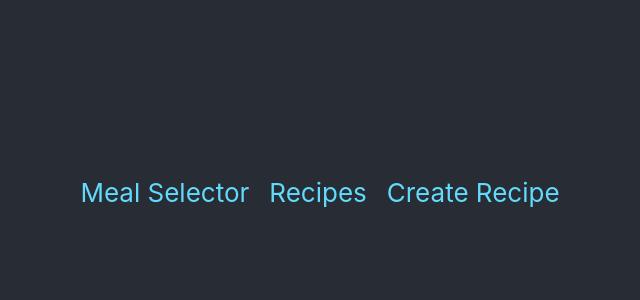
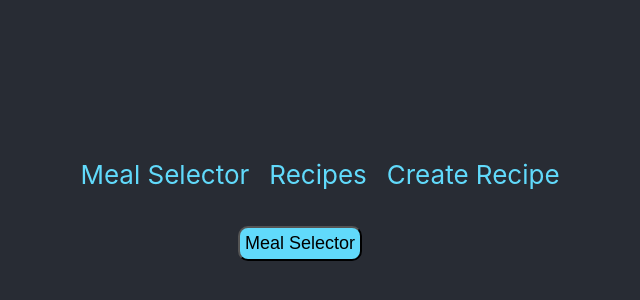
Before and after one commit to kevinzhongny/Meal-Selector, a React (Create React App) app in the folder client/: page / in a window 1280 px wide. Shown: the part 208-508 px from the top of the page, without its empty margins (340-980 px from the left). Built offline with nearby package versions, Linux system fonts and the light colour scheme; no server answers.

Commit message:
created/styled button for meal randomizer

```diff
--- a/client/src/App.css
+++ b/client/src/App.css
@@ -36,3 +36,13 @@ li {
   justify-content: center;
   flex-direction: column;
 }
+
+.selector-button {
+  background-color: #61dafb;
+  margin: 0 auto;
+  display: block;
+  padding: 5px;
+  font-size: calc(10px + 1vmin);
+  color: 61dafb;
+  border-radius: 10px;
+}
--- a/client/src/Components/Meal_Selector.js
+++ b/client/src/Components/Meal_Selector.js
@@ -10,19 +10,21 @@ function Meal_Selector() {
             const res = await axios.get('http://localhost:8080/recipes');
             const recipeNum = Math.floor(Math.random() * res.data.length);
             const randomRecipe = res.data[recipeNum];
-            console.log(randomRecipe);
+            // console.log(randomRecipe);
             setRecipes(randomRecipe);
         } catch(e) {
             console.error(e, e.message);
         }
     }
 
-    useEffect(() => {
+    function handleSubmit(e) {
+        e.preventDefault();
         getRecipes();
-    }, [])
+    }
 
     return(
         <div>
+            <button onClick= { (e) => handleSubmit(e)} className="selector-button">Meal Selector</button>
             { recipe && <Recipe recipe= { recipe } key= { recipe.id }/>}
         </div>
     )
```
